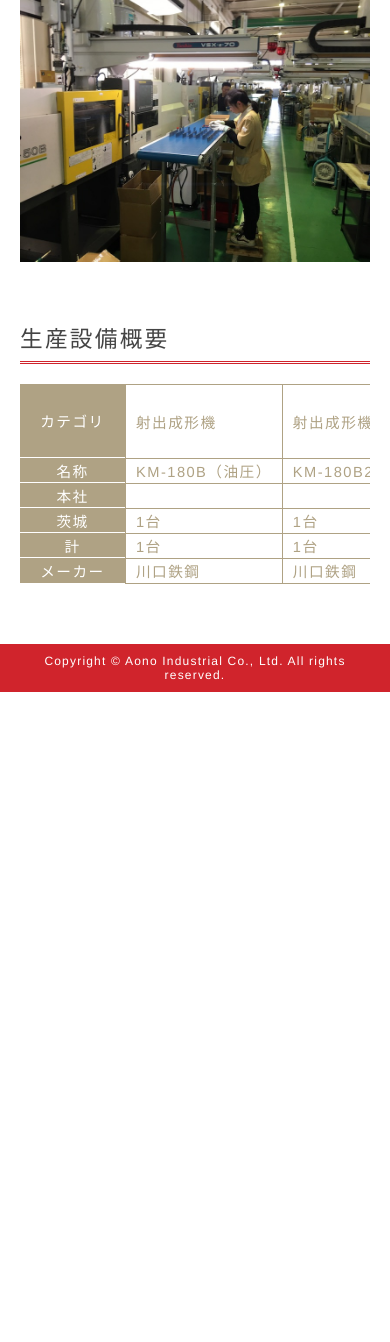
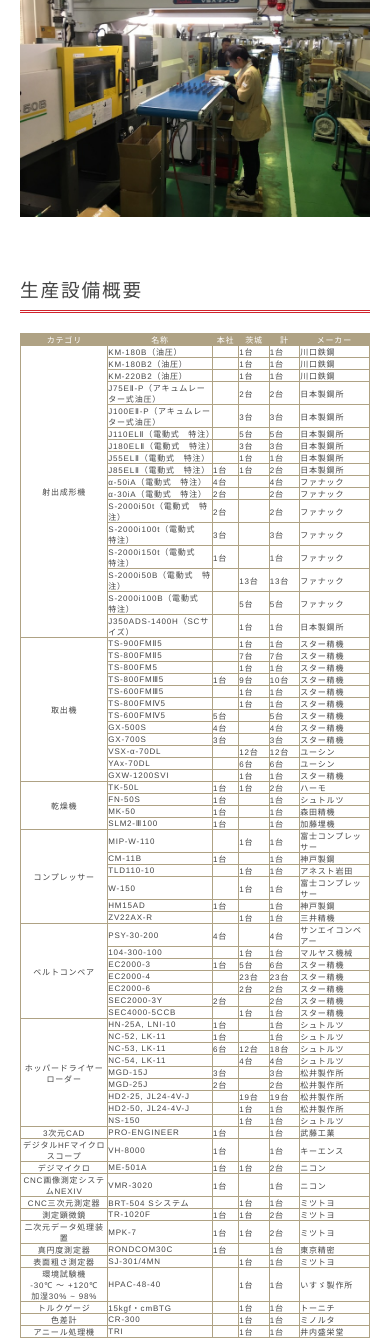
Before and after one commit to ianchen0419/aono, a PHP site: page /factory.html in a window 390 px wide. Shown: the part 2078-3420 px from the top of the page. Before the commit the page ends 2770 px from the top, so only its background shows below. Run offline with PHP 8.4, Linux system fonts and the light colour scheme; lists and menus that the app fills with data are empty.

Commit message:
factory table

```diff
--- a/factory.html
+++ b/factory.html
@@ -41,7 +41,7 @@
 				<span>生産工場のご紹介</span>
 			</h2>
 
-			<article class="center-article">
+			<article class="center-article m-left-article">
 				理想的な生産環境に万全の安全管理、茨城最新鋭生産ロボット基地。<br>
 				最新鋭の電動式成形機、取り出しロボットを備え24時間体制でお客様の要望に対応しています。
 			</article>
@@ -581,461 +581,6 @@
 				</tbody>
 			</table>
 
-			<div class="mobile-factory-table-wrapper">
-				<div class="table-pinned">
-					<table>
-						<thead>
-							<tr>
-								<th style="height: 74px">カテゴリ</th>
-							</tr>
-							<tr>
-								<th style="height: 25px">名称</th>
-							</tr>
-							<tr>
-								<th style="height: 25px">本社</th>
-							</tr>
-							<tr>
-								<th style="height: 25px">茨城</th>
-							</tr>
-							<tr>
-								<th style="height: 25px">計</th>
-							</tr>
-							<tr>
-								<th style="height: 25px">メーカー</th>
-							</tr>
-						</thead>
-					</table>
-				</div>
-				<div class="table-scroll">
-					<table>
-						<tbody>
-							<tr>
-								<td style="height: 74px">射出成形機</td>
-								<td>射出成形機</td>
-								<td>射出成形機</td>
-								<td>射出成形機</td>
-								<td>射出成形機</td>
-								<td>射出成形機</td>
-								<td>射出成形機</td>
-								<td>射出成形機</td>
-								<td>射出成形機</td>
-								<td>射出成形機</td>
-								<td>射出成形機</td>
-								<td>射出成形機</td>
-								<td>射出成形機</td>
-								<td>射出成形機</td>
-								<td>射出成形機</td>
-								<td>射出成形機</td>
-								<td>射出成形機</td>
-								<td>取出機</td>
-								<td>取出機</td>
-								<td>取出機</td>
-								<td>取出機</td>
-								<td>取出機</td>
-								<td>取出機</td>
-								<td>取出機</td>
-								<td>取出機</td>
-								<td>取出機</td>
-								<td>取出機</td>
-								<td>取出機</td>
-								<td>取出機</td>
-								<td>乾燥機</td>
-								<td>乾燥機</td>
-								<td>乾燥機</td>
-								<td>乾燥機</td>
-								<td>コンプレッサー</td>
-								<td>コンプレッサー</td>
-								<td>コンプレッサー</td>
-								<td>コンプレッサー</td>
-								<td>コンプレッサー</td>
-								<td>コンプレッサー</td>
-								<td>ベルトコンベア</td>
-								<td>ベルトコンベア</td>
-								<td>ベルトコンベア</td>
-								<td>ベルトコンベア</td>
-								<td>ベルトコンベア</td>
-								<td>ベルトコンベア</td>
-								<td>ベルトコンベア</td>
-								<td>ホッパードライヤーローダー</td>
-								<td>ホッパードライヤーローダー</td>
-								<td>ホッパードライヤーローダー</td>
-								<td>ホッパードライヤーローダー</td>
-								<td>ホッパードライヤーローダー</td>
-								<td>ホッパードライヤーローダー</td>
-								<td>ホッパードライヤーローダー</td>
-								<td>ホッパードライヤーローダー</td>
-								<td>ホッパードライヤーローダー</td>
-								<td>3次元CAD</td>
-								<td>デジタルHFマイクロスコープ</td>
-								<td>デジマイクロ</td>
-								<td>CNC画像測定システムNEXIV</td>
-								<td>CNC三次元測定器</td>
-								<td>測定顕微鏡</td>
-								<td>二次元データ処理装置</td>
-								<td>真円度測定器</td>
-								<td>表面粗さ測定器</td>
-								<td>環境試験機<br>-30℃ 〜 +120℃<br>加湿30% ~ 98%</td>
-								<td>トルクゲージ</td>
-								<td>色差計</td>
-								<td>アニール処理機</td>
-							</tr>
-							<tr>
-								<td style="height: 25px">KM-180B（油圧）</td>
-								<td>KM-180B2（油圧）</td>
-								<td>KM-220B2（油圧）</td>
-								<td>J75EⅡ-P（アキュムレーター式油圧）</td>
-								<td>J100EⅡ-P（アキュムレーター式油圧）</td>
-								<td>J110ELⅡ（電動式　特注）</td>
-								<td>J180ELⅡ（電動式　特注）</td>
-								<td>J55ELⅡ（電動式　特注）</td>
-								<td>J85ELⅡ（電動式　特注）</td>
-								<td>α-50iA（電動式　特注）</td>
-								<td>α-30iA（電動式　特注）</td>
-								<td>S-2000i50t（電動式　特注）</td>
-								<td>S-2000i100t（電動式　特注）</td>
-								<td>S-2000i150t（電動式　特注）</td>
-								<td>S-2000i50B（電動式　特注）</td>
-								<td>S-2000i100B（電動式　特注）</td>
-								<td>J350ADS-1400H（SCサイズ）</td>
-								<td>TS-900FMⅡ5</td>
-								<td>TS-800FMⅡ5</td>
-								<td>TS-800FM5</td>
-								<td>TS-800FMⅢ5</td>
-								<td>TS-600FMⅢ5</td>
-								<td>TS-800FMⅣ5</td>
-								<td>TS-600FMⅣ5</td>
-								<td>GX-500S</td>
-								<td>GX-700S</td>
-								<td>VSX-α-70DL</td>
-								<td>YAx-70DL</td>
-								<td>GXW-1200SVI</td>
-								<td>TK-50L</td>
-								<td>FN-50S</td>
-								<td>MK-50</td>
-								<td>SLM2-Ⅲ100</td>
-								<td>MIP-W-110</td>
-								<td>CM-11B</td>
-								<td>TLD110-10</td>
-								<td>W-150</td>
-								<td>HM15AD</td>
-								<td>ZV22AX-R</td>
-								<td>PSY-30-200</td>
-								<td>104-300-100</td>
-								<td>EC2000-3</td>
-								<td>EC2000-4</td>
-								<td>EC2000-6</td>
-								<td>SEC2000-3Y</td>
-								<td>SEC4000-5CCB</td>
-								<td>HN-25A, LNI-10</td>
-								<td>NC-52, LK-11</td>
-								<td>NC-53, LK-11</td>
-								<td>NC-54, LK-11</td>
-								<td>MGD-15J</td>
-								<td>MGD-25J</td>
-								<td>HD2-25, JL24-4V-J</td>
-								<td>HD2-50, JL24-4V-J</td>
-								<td>NS-150</td>
-								<td>PRO-ENGINEER</td>
-								<td>VH-8000</td>
-								<td>ME-501A</td>
-								<td>VMR-3020</td>
-								<td>BRT-504 Sシステム</td>
-								<td>TR-1020F</td>
-								<td>MPK-7</td>
-								<td>RONDCOM30C</td>
-								<td>SJ-301/4MN</td>
-								<td>HPAC-48-40</td>
-								<td>15kgf・cmBTG</td>
-								<td>CR-300</td>
-								<td>TRI</td>
-							</tr>
-							<tr>
-								<td style="height: 25px"></td>
-								<td></td>
-								<td></td>
-								<td></td>
-								<td></td>
-								<td></td>
-								<td></td>
-								<td></td>
-								<td>1台</td>
-								<td>4台</td>
-								<td>2台</td>
-								<td>2台</td>
-								<td>3台</td>
-								<td>1台</td>
-								<td></td>
-								<td></td>
-								<td></td>
-								<td></td>
-								<td></td>
-								<td></td>
-								<td>1台</td>
-								<td></td>
-								<td></td>
-								<td>5台</td>
-								<td>4台</td>
-								<td>3台</td>
-								<td></td>
-								<td></td>
-								<td></td>
-								<td>1台</td>
-								<td>1台</td>
-								<td>1台</td>
-								<td>1台</td>
-								<td></td>
-								<td>1台</td>
-								<td></td>
-								<td></td>
-								<td>1台</td>
-								<td></td>
-								<td>4台</td>
-								<td></td>
-								<td>1台</td>
-								<td></td>
-								<td></td>
-								<td>2台</td>
-								<td></td>
-								<td>1台</td>
-								<td>1台</td>
-								<td>6台</td>
-								<td></td>
-								<td>3台</td>
-								<td>2台</td>
-								<td></td>
-								<td></td>
-								<td></td>
-								<td>1台</td>
-								<td>1台</td>
-								<td>1台</td>
-								<td>1台</td>
-								<td></td>
-								<td>1台</td>
-								<td>1台</td>
-								<td>1台</td>
-								<td></td>
-								<td></td>
-								<td></td>
-								<td></td>
-								<td></td>
-							</tr>
-							<tr>
-								<td style="height: 25px">1台</td>
-								<td>1台</td>
-								<td>1台</td>
-								<td>2台</td>
-								<td>3台</td>
-								<td>5台</td>
-								<td>3台</td>
-								<td>1台</td>
-								<td>1台</td>
-								<td></td>
-								<td></td>
-								<td></td>
-								<td></td>
-								<td></td>
-								<td>13台</td>
-								<td>5台</td>
-								<td>1台</td>
-								<td>1台</td>
-								<td>7台</td>
-								<td>1台</td>
-								<td>9台</td>
-								<td>1台</td>
-								<td>1台</td>
-								<td></td>
-								<td></td>
-								<td></td>
-								<td>12台</td>
-								<td>6台</td>
-								<td>1台</td>
-								<td>1台</td>
-								<td></td>
-								<td></td>
-								<td></td>
-								<td>1台</td>
-								<td></td>
-								<td>1台</td>
-								<td>1台</td>
-								<td></td>
-								<td>1台</td>
-								<td></td>
-								<td>1台</td>
-								<td>5台</td>
-								<td>23台</td>
-								<td>2台</td>
-								<td></td>
-								<td>1台</td>
-								<td></td>
-								<td></td>
-								<td>12台</td>
-								<td>4台</td>
-								<td></td>
-								<td></td>
-								<td>19台</td>
-								<td>1台</td>
-								<td>1台</td>
-								<td></td>
-								<td></td>
-								<td>1台</td>
-								<td></td>
-								<td>1台</td>
-								<td>1台</td>
-								<td>1台</td>
-								<td></td>
-								<td>1台</td>
-								<td>1台</td>
-								<td>1台</td>
-								<td>1台</td>
-								<td>1台</td>
-							</tr>
-							<tr>
-								<td style="height: 25px">1台</td>
-								<td>1台</td>
-								<td>1台</td>
-								<td>2台</td>
-								<td>3台</td>
-								<td>5台</td>
-								<td>3台</td>
-								<td>1台</td>
-								<td>2台</td>
-								<td>4台</td>
-								<td>2台</td>
-								<td>2台</td>
-								<td>3台</td>
-								<td>1台</td>
-								<td>13台</td>
-								<td>5台</td>
-								<td>1台</td>
-								<td>1台</td>
-								<td>7台</td>
-								<td>1台</td>
-								<td>10台</td>
-								<td>1台</td>
-								<td>1台</td>
-								<td>5台</td>
-								<td>4台</td>
-								<td>3台</td>
-								<td>12台</td>
-								<td>6台</td>
-								<td>1台</td>
-								<td>2台</td>
-								<td>1台</td>
-								<td>1台</td>
-								<td>1台</td>
-								<td>1台</td>
-								<td>1台</td>
-								<td>1台</td>
-								<td>1台</td>
-								<td>1台</td>
-								<td>1台</td>
-								<td>4台</td>
-								<td>1台</td>
-								<td>6台</td>
-								<td>23台</td>
-								<td>1台</td>
-								<td>2台</td>
-								<td>1台</td>
-								<td>1台</td>
-								<td>1台</td>
-								<td>18台</td>
-								<td>4台</td>
-								<td>3台</td>
-								<td>2台</td>
-								<td>19台</td>
-								<td>1台</td>
-								<td>1台</td>
-								<td>1台</td>
-								<td>1台</td>
-								<td>2台</td>
-								<td>1台</td>
-								<td>1台</td>
-								<td>2台</td>
-								<td>2台</td>
-								<td>1台</td>
-								<td>1台</td>
-								<td>1台</td>
-								<td>1台</td>
-								<td>1台</td>
-								<td>1台</td>
-							</tr>
-							<tr>
-								<td style="height: 25px">川口鉄鋼</td>
-								<td>川口鉄鋼</td>
-								<td>川口鉄鋼</td>
-								<td>日本製鋼所</td>
-								<td>日本製鋼所</td>
-								<td>日本製鋼所</td>
-								<td>日本製鋼所</td>
-								<td>日本製鋼所</td>
-								<td>日本製鋼所</td>
-								<td>ファナック</td>
-								<td>ファナック</td>
-								<td>ファナック</td>
-								<td>ファナック</td>
-								<td>ファナック</td>
-								<td>ファナック</td>
-								<td>ファナック</td>
-								<td>日本製鋼所</td>
-								<td>スター精機</td>
-								<td>スター精機</td>
-								<td>スター精機</td>
-								<td>スター精機</td>
-								<td>スター精機</td>
-								<td>スター精機</td>
-								<td>スター精機</td>
-								<td>スター精機</td>
-								<td>スター精機</td>
-								<td>ユーシン</td>
-								<td>ユーシン</td>
-								<td>スター精機</td>
-								<td>ハーモ</td>
-								<td>シュトルツ</td>
-								<td>森田精機</td>
-								<td>加藤埋機</td>
-								<td>富士コンプレッサー</td>
-								<td>神戸製鋼</td>
-								<td>アネスト岩田</td>
-								<td>富士コンプレッサー</td>
-								<td>神戸製鋼</td>
-								<td>三井精機</td>
-								<td>サンエイコンベアー</td>
-								<td>マルヤス機械</td>
-								<td>スター精機</td>
-								<td>スター精機</td>
-								<td>スター精機</td>
-								<td>スター精機</td>
-								<td>スター精機</td>
-								<td>シュトルツ</td>
-								<td>シュトルツ</td>
-								<td>シュトルツ</td>
-								<td>シュトルツ</td>
-								<td>松井製作所</td>
-								<td>松井製作所</td>
-								<td>松井製作所</td>
-								<td>松井製作所</td>
-								<td>シュトルツ</td>
-								<td>武藤工業</td>
-								<td>キーエンス</td>
-								<td>ニコン</td>
-								<td>ニコン</td>
-								<td>ミツトヨ</td>
-								<td>ミツトヨ</td>
-								<td>ミツトヨ</td>
-								<td>東京精密</td>
-								<td>ミツトヨ</td>
-								<td>いすゞ製作所</td>
-								<td>トーニチ</td>
-								<td>ミノルタ</td>
-								<td>井内盛栄堂</td>
-							</tr>
-						</tbody>
-					</table>
-				</div>
-			</div>
-
-
-
 		</div>
 	</div>
 	<div id="footer"></div>
--- a/inc/css/style.css
+++ b/inc/css/style.css
@@ -1427,6 +1427,10 @@ ul.sitemap-detail-list {
 		width: 100%;
 	}
 
+	.visual-title-area h1 {
+		font-size: 17px;
+	}
+
 	#visual {
 		overflow: hidden;
 	}
@@ -1446,6 +1450,7 @@ ul.sitemap-detail-list {
 		border: none;
 		line-height: 1.5;
 		padding: 0;
+		font-size: 14pt;
 	}
 
 	.advantage-image-list {
@@ -1489,64 +1494,12 @@ ul.sitemap-detail-list {
 		height: auto;
 	}
 
-	.factory-table {
-		display: none;
-	}
-
-	.mobile-factory-table-wrapper {
-		font-size: 0;
-		display: block;
-	}
-
-	.mobile-factory-table-wrapper th, .mobile-factory-table-wrapper td {
-		white-space: nowrap;
-
-	}
-
-	.table-pinned {
-		display: inline-block;
-		width: 30%;
-		vertical-align: middle;
-		background-color: #afa284;
-	}
-
-	.table-pinned table {
-		width: 100%;
-		border-collapse: collapse;
-	}
-
-	.table-pinned th {
-		color: #fff;
-		border-bottom: 1px solid #fff;
-		-webkit-box-sizing: border-box;
-		-moz-box-sizing: border-box;
-		box-sizing: border-box;
+	.factory-table th, .factory-table td {
+		font-size: 6pt;
 		padding: 0;
 	}
 
-	.table-pinned tr:last-child th {
-		border-bottom: 1px solid #afa284;
-	}
-
-	.table-scroll {
-		display: inline-block;
-		width: 70%;
-		vertical-align: middle;
-		overflow: scroll;
-	}
-
-	.table-scroll table {
-		border-collapse: collapse;
-	}
-
-	.table-scroll td {
-		border: 1px solid #afa284;
-		color: #afa284;
-		padding: 0px 10px;
-		-webkit-box-sizing: border-box;
-		-moz-box-sizing: border-box;
-		box-sizing: border-box;
-	}
+
 
 	.quality-image-list {
 		text-align: center;
@@ -1704,8 +1657,10 @@ ul.sitemap-detail-list {
 		float: right;
 		position: relative;
 		top: -35px;
-
-
+	}
+
+	.m-left-article {
+		text-align: left;
 	}
 
 }
```
